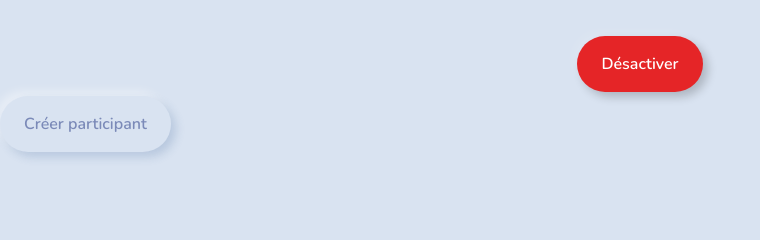
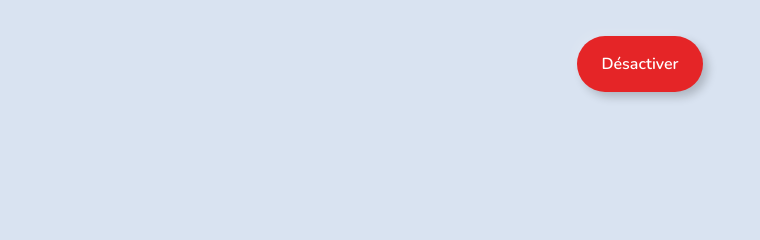
Before and after one commit to Samar-al/Sortir.com, a Symfony app: template templates/profile/index.html.twig in a window 1280 px wide. Shown: the part 330-570 px from the top of the page, without its empty margins (0-760 px from the left). Run offline with Twig, Linux system fonts and the light colour scheme; the template is opened without the code that fills it, so the values that code supplies are empty; some libraries are stand-ins or nearby versions.

Commit message:
delete participants functional

```diff
--- a/composer.json
+++ b/composer.json
@@ -43,7 +43,7 @@
         "symfony/validator": "7.1.*",
         "symfony/web-link": "7.1.*",
         "symfony/yaml": "7.1.*",
-        "symfonycasts/reset-password-bundle": "^1.22",
+        "symfonycasts/reset-password-bundle": "*",
         "twig/extra-bundle": "^2.12|^3.0",
         "twig/twig": "^2.12|^3.0"
     },
--- a/src/Controller/TripController.php
+++ b/src/Controller/TripController.php
@@ -205,12 +205,6 @@ final class TripController extends AbstractController
         $this->addFlash("success", "Vous avez supprimé une sortie avec succès !");
         return $this->redirectToRoute('app_main_index', [], Response::HTTP_SEE_OTHER);
 
-//        if ($this->isCsrfTokenValid('delete'.$trip->getId(), $request->getPayload()->getString('_token'))) {
-//            $entityManager->remove($trip);
-//            $entityManager->flush();
-//        }
-//
-//        return $this->redirectToRoute('app_trip_index', [], Response::HTTP_SEE_OTHER);
     }
 
 
--- a/src/Form/ParticipantType.php
+++ b/src/Form/ParticipantType.php
@@ -53,12 +53,12 @@ class ParticipantType extends AbstractType
                 ->add('plainPassword', PasswordType::class, [
                     "mapped" => false,
                     "label" => "Mot de passe",
-                    "required" => false,
+                    "required" => true,
                 ])
                 ->add('confirmPassword', PasswordType::class, [
                     "mapped" => false,
                     "label" => "Confirmez mot de passe",
-                    "required" => false,
+                    "required" => true,
                 ])
             ;
         }
--- a/templates/profile/_delete_form.html.twig
+++ b/templates/profile/_delete_form.html.twig
@@ -1,4 +1,6 @@
-<form method="post" action="{{ path('app_profile_delete', {'id': profile.id}) }}" onsubmit="return confirm('Are you sure you want to delete this item?');">
+<form method="post" action="{{ path('app_profile_delete', {'id': profile.id}) }}" onsubmit="return confirm('Etes-vous sûr de vouloir supprimer ce profil?');">
     <input type="hidden" name="_token" value="{{ csrf_token('delete' ~ profile.id) }}">
-    <button class="btn btn-primary">Supprimer mon compte</button>
+    <button class="btn btn-outline-danger"><svg xmlns="http://www.w3.org/2000/svg" width="16" height="16" fill="currentColor" class="bi bi-trash3" viewBox="0 0 16 16">#}
+             <path d="M6.5 1h3a.5.5 0 0 1 .5.5v1H6v-1a.5.5 0 0 1 .5-.5M11 2.5v-1A1.5 1.5 0 0 0 9.5 0h-3A1.5 1.5 0 0 0 5 1.5v1H1.5a.5.5 0 0 0 0 1h.538l.853 10.66A2 2 0 0 0 4.885 16h6.23a2 2 0 0 0 1.994-1.84l.853-10.66h.538a.5.5 0 0 0 0-1zm1.958 1-.846 10.58a1 1 0 0 1-.997.92h-6.23a1 1 0 0 1-.997-.92L3.042 3.5zm-7.487 1a.5.5 0 0 1 .528.47l.5 8.5a.5.5 0 0 1-.998.06L5 5.03a.5.5 0 0 1 .47-.53Zm5.058 0a.5.5 0 0 1 .47.53l-.5 8.5a.5.5 0 1 1-.998-.06l.5-8.5a.5.5 0 0 1 .528-.47M8 4.5a.5.5 0 0 1 .5.5v8.5a.5.5 0 0 1-1 0V5a.5.5 0 0 1 .5-.5"/>}
+</svg></button>
 </form>
--- a/templates/profile/index.html.twig
+++ b/templates/profile/index.html.twig
@@ -46,11 +46,17 @@
                         <td>{{ profile.isAdmin ? 'Oui' : 'Non' }}</td>
                         <td>{{ profile.isActive ? 'Oui' : 'Non' }}</td>
                         <td>
-                            <a class="btn btn-outline-secondary" href="{{ path('app_profile_show', {'id': profile.id}) }}"><i class="bi bi-eye"></i></a>
-                            <a class="btn btn-outline-warning" href="{{ path('app_profile_edit', {'id': profile.id}) }}"><i class="bi bi-pencil"></i></a>
-                            <a class="btn btn-outline-danger" href="{{ path('app_profile_delete', {'id': profile.id}) }}"><svg xmlns="http://www.w3.org/2000/svg" width="16" height="16" fill="currentColor" class="bi bi-trash3" viewBox="0 0 16 16">
-  <path d="M6.5 1h3a.5.5 0 0 1 .5.5v1H6v-1a.5.5 0 0 1 .5-.5M11 2.5v-1A1.5 1.5 0 0 0 9.5 0h-3A1.5 1.5 0 0 0 5 1.5v1H1.5a.5.5 0 0 0 0 1h.538l.853 10.66A2 2 0 0 0 4.885 16h6.23a2 2 0 0 0 1.994-1.84l.853-10.66h.538a.5.5 0 0 0 0-1zm1.958 1-.846 10.58a1 1 0 0 1-.997.92h-6.23a1 1 0 0 1-.997-.92L3.042 3.5zm-7.487 1a.5.5 0 0 1 .528.47l.5 8.5a.5.5 0 0 1-.998.06L5 5.03a.5.5 0 0 1 .47-.53Zm5.058 0a.5.5 0 0 1 .47.53l-.5 8.5a.5.5 0 1 1-.998-.06l.5-8.5a.5.5 0 0 1 .528-.47M8 4.5a.5.5 0 0 1 .5.5v8.5a.5.5 0 0 1-1 0V5a.5.5 0 0 1 .5-.5"/>
-</svg></a>
+                            <div class="container-fluid">
+                                <div class="d-flex">
+                                <a class="btn btn-outline-secondary me-2" href="{{ path('app_profile_show', {'id': profile.id}) }}"><i class="bi bi-eye"></i></a>
+                                <a class="btn btn-outline-warning me-2" href="{{ path('app_profile_edit', {'id': profile.id}) }}"><i class="bi bi-pencil"></i></a>
+                                {{ include('profile/_delete_form.html.twig') }}
+                                </div>
+                            </div>
+
+{#                            <a class="btn btn-outline-danger" href=""><svg xmlns="http://www.w3.org/2000/svg" width="16" height="16" fill="currentColor" class="bi bi-trash3" viewBox="0 0 16 16">#}
+{#  <path d="M6.5 1h3a.5.5 0 0 1 .5.5v1H6v-1a.5.5 0 0 1 .5-.5M11 2.5v-1A1.5 1.5 0 0 0 9.5 0h-3A1.5 1.5 0 0 0 5 1.5v1H1.5a.5.5 0 0 0 0 1h.538l.853 10.66A2 2 0 0 0 4.885 16h6.23a2 2 0 0 0 1.994-1.84l.853-10.66h.538a.5.5 0 0 0 0-1zm1.958 1-.846 10.58a1 1 0 0 1-.997.92h-6.23a1 1 0 0 1-.997-.92L3.042 3.5zm-7.487 1a.5.5 0 0 1 .528.47l.5 8.5a.5.5 0 0 1-.998.06L5 5.03a.5.5 0 0 1 .47-.53Zm5.058 0a.5.5 0 0 1 .47.53l-.5 8.5a.5.5 0 1 1-.998-.06l.5-8.5a.5.5 0 0 1 .528-.47M8 4.5a.5.5 0 0 1 .5.5v8.5a.5.5 0 0 1-1 0V5a.5.5 0 0 1 .5-.5"/>#}
+{#</svg></a>#}
                         </td>
                     </tr>
 
@@ -63,8 +69,6 @@
     </div>
  </div>
 
-
-    <a class="btn btn-primary" href="{{ path('app_profile_new') }}">Créer participant</a>
     {% block javascripts %}
             <script src="{{asset('js/deactivate-participant.js')}}"></script>
         {% endblock %}
```
Also changed, not shown: src/Controller/ProfileController.php (+15 -13 lines), 1 other file.
